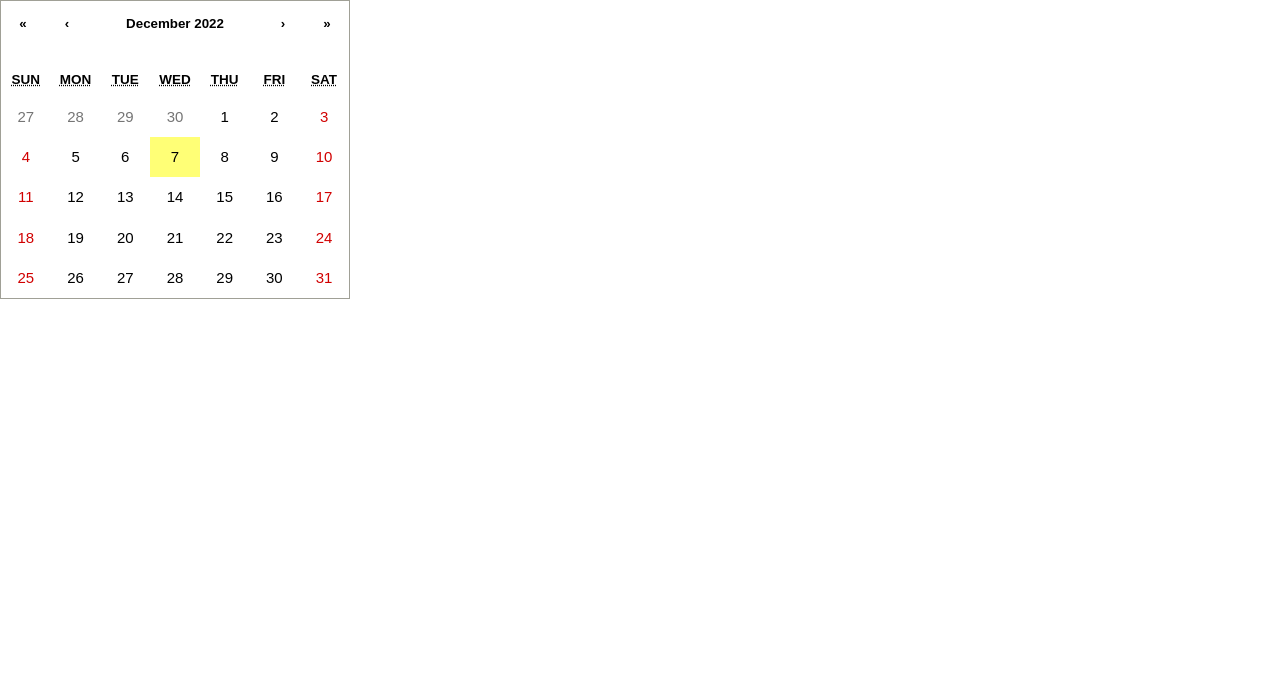
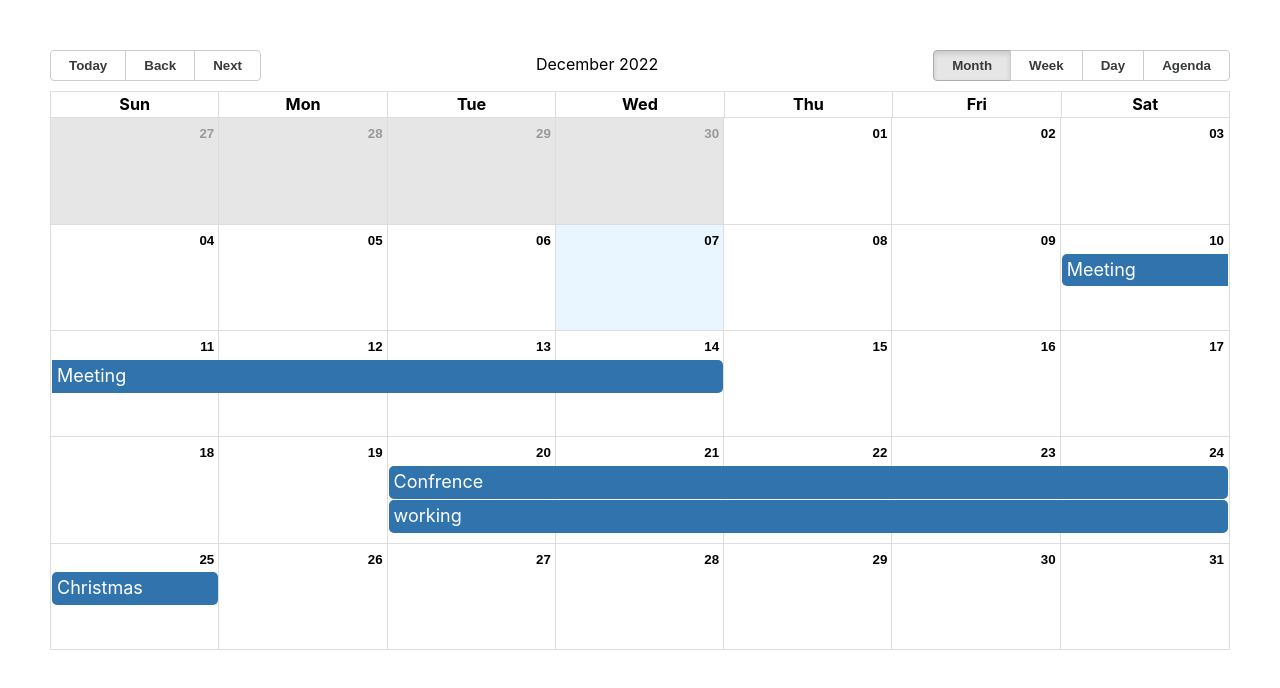
Before and after one commit to NateAyye/CS50-Final, a Next.js app: page /calendar in a window 1280 px wide. Shown: the top 688 px of the page. Built offline with nearby package versions, Linux system fonts and the light colour scheme.

Commit message:
modified:   package-lock.json 	modified:   package.json 	modified:   pages/calendar.js

```diff
--- a/package.json
+++ b/package.json
@@ -6,9 +6,12 @@
     "start": "next start"
   },
   "dependencies": {
+    "date-fns": "^2.29.3",
     "next": "latest",
     "react": "18.2.0",
+    "react-big-calendar": "^1.5.2",
     "react-calendar": "^4.0.0",
+    "react-datepicker": "^4.8.0",
     "react-dom": "18.2.0"
   }
 }
--- a/pages/calendar.js
+++ b/pages/calendar.js
@@ -1,10 +1,63 @@
-import Calendar from "react-calendar";
-import 'react-calendar/dist/Calendar.css';
+
+import format from "date-fns/format";
+import getDay from "date-fns/getDay";
+import parse from "date-fns/parse";
+import startOfWeek from "date-fns/startOfWeek";
+import React, { useState } from "react";
+import { Calendar, dateFnsLocalizer } from "react-big-calendar";
+import "react-big-calendar/lib/css/react-big-calendar.css";
+import DatePicker from "react-datepicker";
+import "react-datepicker/dist/react-datepicker.css";
+
+
+const locales = {
+    "en-US": require("date-fns/locale/en-US")
+}
+
+const localizer = dateFnsLocalizer({
+    format,
+    parse,
+    startOfWeek,
+    getDay,
+    locales,
+});
+
+const events = [
+    {
+        title: "Confrence",
+        start: new Date(2022, 11, 20),
+        end: new Date(2022, 11, 25)
+    },
+    {
+        title: "working",
+        start: new Date(2022, 11, 20),
+        end: new Date(2022, 11, 25)
+    },
+    {
+        title: "Meeting",
+        start: new Date(2022, 11, 10),
+        end: new Date(2022, 11, 15)
+    },
+    {
+        title: "Christmas",
+        allDay: false,
+        start: new Date(2022,11,25),
+        end: new Date(2022, 11, 25)
+    }
+]
+
+
 
 export default function MyCalendar() {
     return (
         <>
-            <Calendar calendarType="US" />
+            <Calendar
+                localizer={localizer}
+                events={events}
+                startAccessor="start"
+                endAccessor="end"
+                style={{height: 600, margin:"50px"}}
+            />
         </>
     )
 }
```
Also changed, not shown: 1 other file (tests, documents, lock files or other folders).
